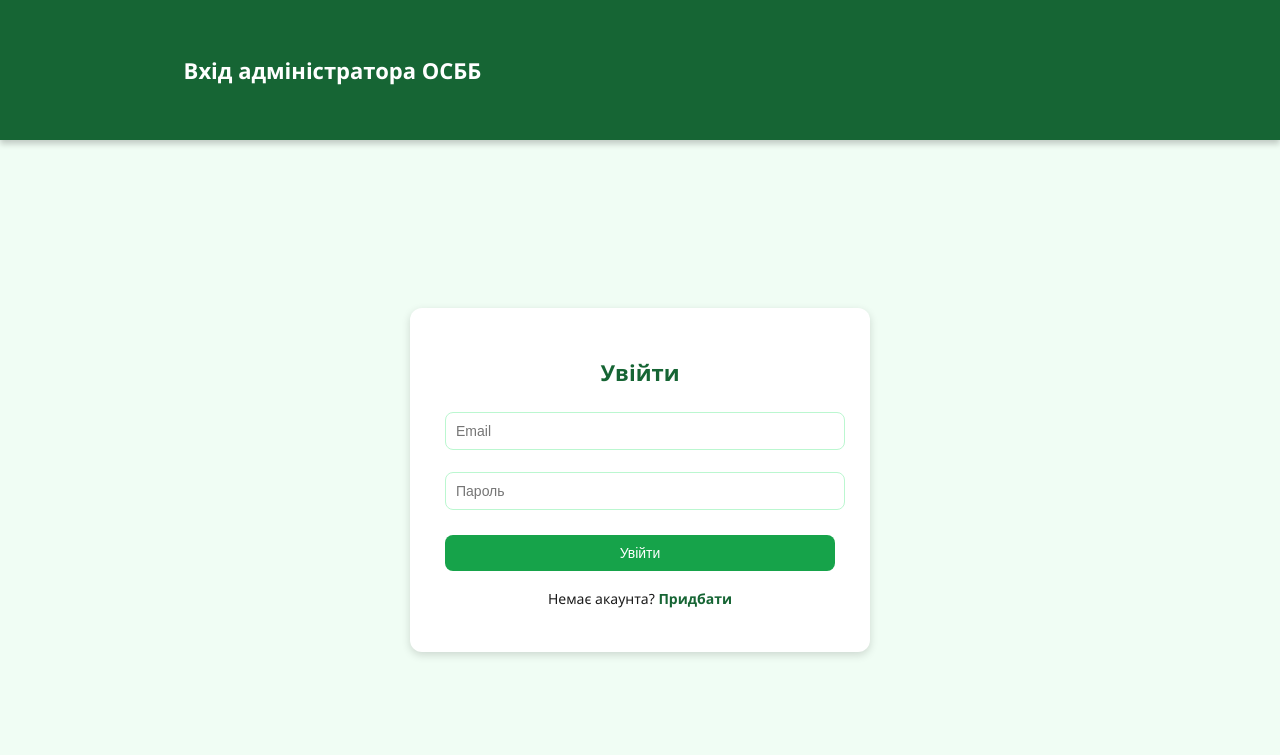
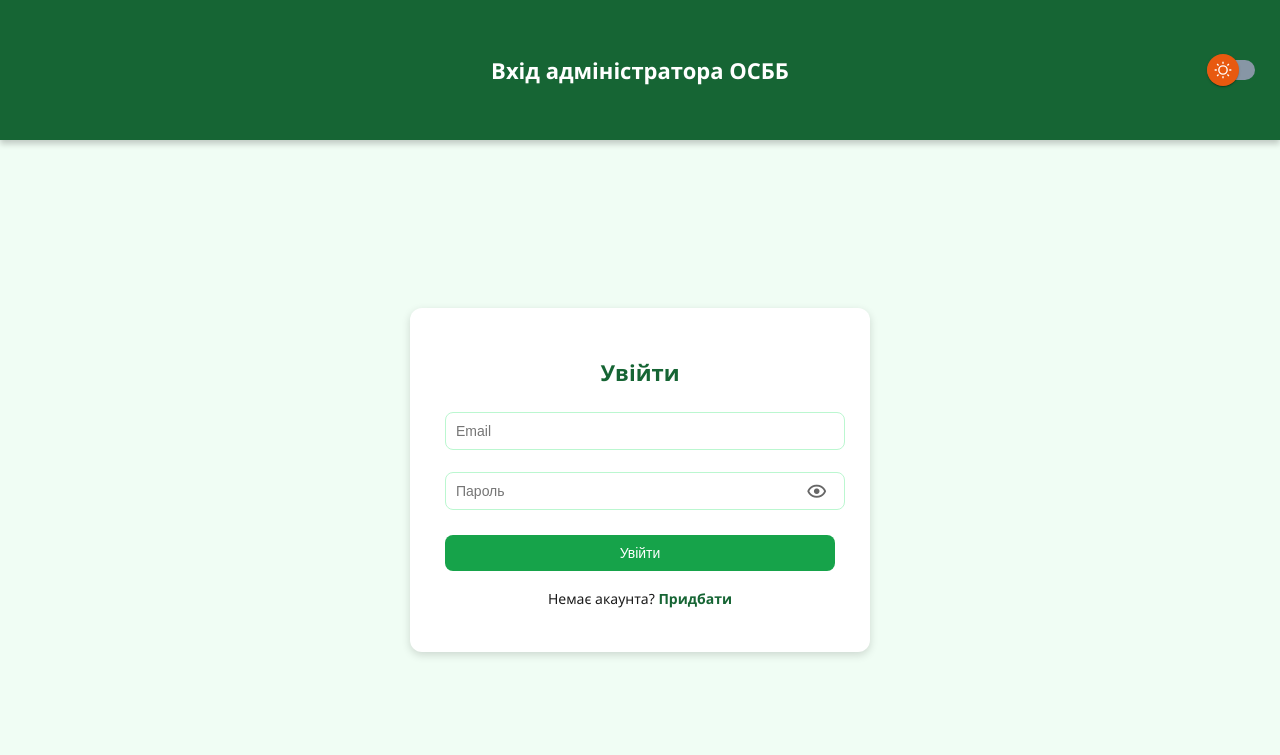
Before and after one commit to kiwwij/it-universe-25-26, a PHP site: page /php/login.php in a window 1280 px wide. Shown: the top 755 px of the page. Run offline with PHP 8.4, Linux system fonts and the light colour scheme; data that the repository does not hold is empty.

Commit message:
minor bug fixes
Fixed file paths, receipt generation after payment, message sending times, and the option to show or hide passwords upon login.

```diff
--- a/css/style.css
+++ b/css/style.css
@@ -596,3 +596,78 @@ header.header {
     #receiptModal { position: absolute; left: 0; top: 0; background: none; }
     .btn-print { display: none; }
   }
+
+.password-container {
+  position: relative;
+  width: 100%;
+}
+
+.password-container input[type="password"],
+.password-container input[type="text"] {
+  width: 100%;
+  padding-right: 40px;
+  box-sizing: border-box;
+}
+
+.toggle-password {
+  position: absolute;
+  right: 12px;
+  top: 50%;
+  transform: translateY(-50%);
+  cursor: pointer;
+  font-size: 1.4rem;
+  color: #666;
+  user-select: none;
+}
+
+.toggle-password:hover {
+  color: #333;
+}
+
+.error-msg {
+  color: #dc2626;
+  display: flex;
+  align-items: center;
+  justify-content: center;
+  gap: 5px;
+  margin-bottom: 15px;
+  font-weight: 500;
+}
+
+.error-msg i {
+  font-size: 1.2rem;
+}
+
+body.dark-theme .auth-box {
+  background: #1b1b1b;
+  color: #e5e5e5;
+  border: 1px solid #333;
+  box-shadow: 0 3px 10px rgba(0,0,0,0.7);
+}
+
+body.dark-theme .auth-box h2 {
+  color: #16a34a;
+}
+
+body.dark-theme .auth-box input {
+  background-color: #1e1e1e;
+  color: #e5e5e5;
+  border: 1px solid #555;
+}
+
+body.dark-theme .auth-box input:focus {
+  border-color: #16a34a;
+  box-shadow: 0 0 6px rgba(22,163,74,0.6);
+}
+
+body.dark-theme .auth-box a {
+  color: #16a34a;
+}
+
+body.dark-theme .toggle-password {
+  color: #aaa;
+}
+
+body.dark-theme .toggle-password:hover {
+  color: #fff;
+}
--- a/php/db_management.php
+++ b/php/db_management.php
@@ -5,7 +5,7 @@ session_start();
 header("Content-Type: text/html; charset=utf-8");
 
 if (!isset($_SESSION['admin_id'])) {
-    header("Location: ../login.html");
+    header("Location: login.php");
     exit();
 }
 
@@ -78,7 +78,7 @@ $stmt->close();
       <div class="footer-links">
         <a href="logout.php">Вихід</a>
         <a href="../index.php">Головна</a>
-        <a href="php/reports.php">Аналітика та звіти</a>
+        <a href="reports.php">Аналітика та звіти</a>
       </div>
     </div>
   </footer>
--- a/php/get_messages.php
+++ b/php/get_messages.php
@@ -11,9 +11,10 @@ if (!isset($_SESSION['admin_id'])) {
 
 $admin_id = $_SESSION['admin_id'];
 
-
 require_once "db_connect.php";
 $conn->set_charset("utf8mb4");
+
+date_default_timezone_set('Europe/Kyiv');
 
 $stmt = $conn->prepare("SELECT id, message, sender, created_at FROM messages WHERE admin_id = ? ORDER BY created_at DESC");
 $stmt->bind_param("i", $admin_id);
@@ -22,6 +23,9 @@ $result = $stmt->get_result();
 
 $messages = [];
 while($row = $result->fetch_assoc()) {
+    $date = new DateTime($row['created_at'], new DateTimeZone('Europe/Kyiv'));
+    $row['created_at_iso'] = $date->format('c');
+
     $messages[] = $row;
 }
 
--- a/php/login.php
+++ b/php/login.php
@@ -33,10 +33,10 @@ if ($_SERVER["REQUEST_METHOD"] == "POST") {
             header("Location: ../index.php");
             exit();
         } else {
-            $error = "❌ Невірний пароль";
+            $error = "<i class='bx bx-error-circle'></i> Невірний пароль";
         }
     } else {
-        $error = "❌ Користувача не знайдено";
+        $error = "<i class='bx bx-user-x'></i> Користувача не знайдено";
     }
 
     $stmt->close();
@@ -52,16 +52,27 @@ $conn->close();
   <meta name="viewport" content="width=device-width, initial-scale=1.0">
   <meta name="author" content="kiwij">
   <meta name="description" content="Вхід адміністратора ОСББ">
-  <meta name="keywords" content="ОСББ, вхід, адміністратор, будинок, адреса">
   <link rel="shortcut icon" type="image/x-icon" href="../img/osbb2.png">
   <title>Вхід адміністратора ОСББ</title>
   <link rel="stylesheet" type="text/css" href="../css/style.css">
   <link rel="stylesheet" type="text/css" href="../css/reg_log_adapt.css">
+  <link href='https://unpkg.com/boxicons@2.1.4/css/boxicons.min.css' rel='stylesheet'>
 </head>
-<body>
+
+<body class="<?= isset($_COOKIE['theme']) && $_COOKIE['theme'] === 'dark' ? 'dark-theme' : '' ?>">
+
   <header class="header">
+    <div class="header-left"></div>
     <div class="header-center">
       <h1>Вхід адміністратора ОСББ</h1>
+    </div>
+    <div class="header-right">
+      <label class="ui-switch" id="themeToggle">
+        <input type="checkbox" <?= isset($_COOKIE['theme']) && $_COOKIE['theme'] === 'dark' ? 'checked' : '' ?>>
+        <div class="slider">
+          <div class="circle"></div>
+        </div>
+      </label>
     </div>
   </header>
 
@@ -69,14 +80,49 @@ $conn->close();
     <div class="auth-container">
       <div class="auth-box">
         <h2>Увійти</h2>
+
+        <?php if (!empty($error)): ?>
+            <p class="error-msg"><?php echo $error; ?></p>
+        <?php endif; ?>
+
         <form action="login.php" method="POST">
           <input type="email" name="email" placeholder="Email" required>
-          <input type="password" name="password" placeholder="Пароль" required>
+
+          <div class="password-container">
+            <input type="password" name="password" id="password" placeholder="Пароль" required>
+            <i class='bx bx-show toggle-password' id="togglePassword"></i>
+          </div>
+
           <button type="submit">Увійти</button>
         </form>
- 			<p>Немає акаунта? <a href="/subscribe.html">Придбати</a></p>
+ 		<p>Немає акаунта? <a href="/subscribe.html">Придбати</a></p>
       </div>
     </div>
   </main>
+
+  <script>
+    const togglePassword = document.querySelector('#togglePassword');
+    const password = document.querySelector('#password');
+
+    togglePassword.addEventListener('click', function () {
+      const type = password.getAttribute('type') === 'password' ? 'text' : 'password';
+      password.setAttribute('type', type);
+      this.classList.toggle('bx-show');
+      this.classList.toggle('bx-hide');
+    });
+
+    const themeToggle = document.getElementById('themeToggle');
+    const checkbox = themeToggle.querySelector('input');
+
+    themeToggle.addEventListener('change', () => {
+        if (checkbox.checked) {
+            document.body.classList.add('dark-theme');
+            document.cookie = "theme=dark; path=/; max-age=" + (30 * 24 * 60 * 60);
+        } else {
+            document.body.classList.remove('dark-theme');
+            document.cookie = "theme=light; path=/; max-age=" + (30 * 24 * 60 * 60);
+        }
+    });
+  </script>
 </body>
 </html>
--- a/php/reports.php
+++ b/php/reports.php
@@ -7,7 +7,7 @@ header("Content-Type: text/html; charset=utf-8");
 session_start();
 
 if (!isset($_SESSION['admin_id'])) {
-    header("Location: ../login.html");
+    header("Location: login.php");
     exit();
 }
 
@@ -113,7 +113,7 @@ while ($row = $chartQuery->fetch_assoc()) {
       <div class="footer-links">
         <a href="logout.php">Вихід</a>
         <a href="../index.php">Головна</a>
-        <a href="php/db_management.php">Керування БД</a>
+        <a href="db_management.php">Керування БД</a>
       </div>
     </div>
   </footer>
```
Also changed, not shown: js/script.js (+12 -1 lines), js/subscribe.js (+1 -9 lines).
